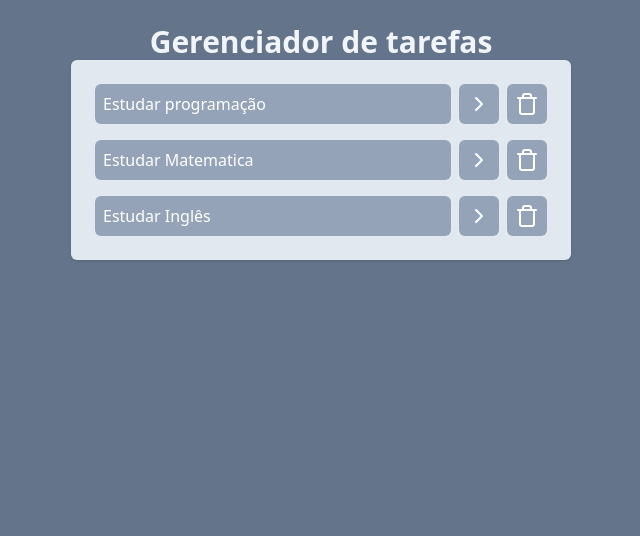
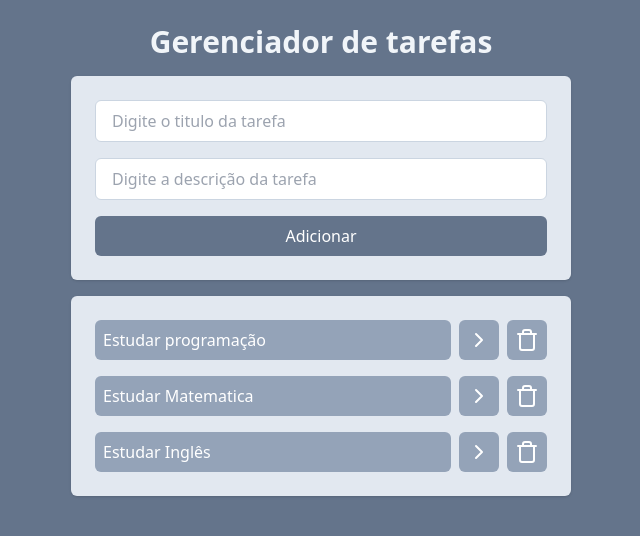
Before and after one commit to IranSS/react-first-steps, a React (Vite) app: page / in a window 1280 px wide. Shown: the top 536 px of the page, without its empty margins (319-959 px from the left). Built offline with nearby package versions, Linux system fonts and the light colour scheme.

Commit message:
update: Adicionar tarefas

```diff
--- a/package.json
+++ b/package.json
@@ -12,7 +12,8 @@
   "dependencies": {
     "lucide-react": "^0.435.0",
     "react": "^18.3.1",
-    "react-dom": "^18.3.1"
+    "react-dom": "^18.3.1",
+    "uuid": "^10.0.0"
   },
   "devDependencies": {
     "@eslint/js": "^9.9.0",
--- a/src/App.jsx
+++ b/src/App.jsx
@@ -1,6 +1,7 @@
 import { useState } from "react";
 import Tasks from "./components/Tasks";
 import AddTask from "./components/AddTask";
+import { v4 } from "uuid";
 
 function App() {
   //State (Estado)
@@ -39,16 +40,26 @@
     setTasks(newTasks);
   }
   function onDeleteTaskClick(taskId) {
+    //verifica se a tarefa é diferente da tarefa que quer deletar e adiciona em uma nova atualizada;
     const UpdateTask = tasks.filter((task) => task.id !== taskId);
     setTasks(UpdateTask);
   }
+  function onAddTaskSubmit(title, description) {
+    const newTask = {
+      id: v4(),
+      title: title,
+      description: description,
+      isCompleted: false,
+    };
+    setTasks([...tasks, newTask]);
+  }
   return (
     <div className="w-screen h-screen bg-slate-500 flex justify-center p-6">
-      <div className="w-[500px]">
+      <div className="w-[500px] space-y-4">
         <h1 className="text-3xl  text-slate-100 font-bold text-center">
           Gerenciador de tarefas
         </h1>
-        <AddTask></AddTask>
+        <AddTask onAddTaskSubmit={onAddTaskSubmit} />
         <Tasks
           tasks={tasks}
           onTaskClick={onTaskClick} //Sempre atualizar aqui um botão quando tal for criado
--- a/src/components/AddTask.jsx
+++ b/src/components/AddTask.jsx
@@ -1,4 +1,42 @@
-function AddTask() {
-  <h1>AddTask</h1>;
+import { useState } from "react";
+
+function AddTask({ onAddTaskSubmit }) {
+  const [title, setTitle] = useState("");
+  const [description, setDescription] = useState("");
+  console.log(title, description);
+
+  return (
+    <div className="space-y-4 p-6 bg-slate-200 rounded-md shadow flex flex-col">
+      <input
+        type="text"
+        placeholder="Digite o titulo da tarefa"
+        className="border border-slate-300 outline-slate-400 px-4 py-2 rounded-md"
+        value={title}
+        onChange={(event) => setTitle(event.target.value)}
+      />
+      <input
+        type="text"
+        placeholder="Digite a descrição da tarefa"
+        className="border border-slate-300 outline-slate-400 px-4 py-2 rounded-md"
+        value={description}
+        onChange={(event) => setDescription(event.target.value)}
+      />
+      <button
+        onClick={() => {
+          //varificar se tem título e a descrição da tarefa
+          if (!title.trim() || !description.trim()) {
+            return alert("Preencha os campos");
+          }
+          //Manda as informações para adicionar a tarefa e limpa os campos
+          onAddTaskSubmit(title, description);
+          setTitle("");
+          setDescription("");
+        }}
+        className="bg-slate-500 text-white px-4 py-2 rounded-md"
+      >
+        Adicionar
+      </button>
+    </div>
+  );
 }
 export default AddTask;
--- a/src/components/Tasks.jsx
+++ b/src/components/Tasks.jsx
@@ -1,7 +1,8 @@
 import { ChevronRightIcon, TrashIcon } from "lucide-react";
 
 function Tasks(props) {
-  console.log(props);
+  console.log("props", props);
+  console.log("props tasks", props.tasks);
   return (
     <ul className="space-y-4 p-6 bg-slate-200 rounded-md shadow">
       {props.tasks.map((task) => (
```
Also changed, not shown: 1 other file (tests, documents, lock files or other folders).
